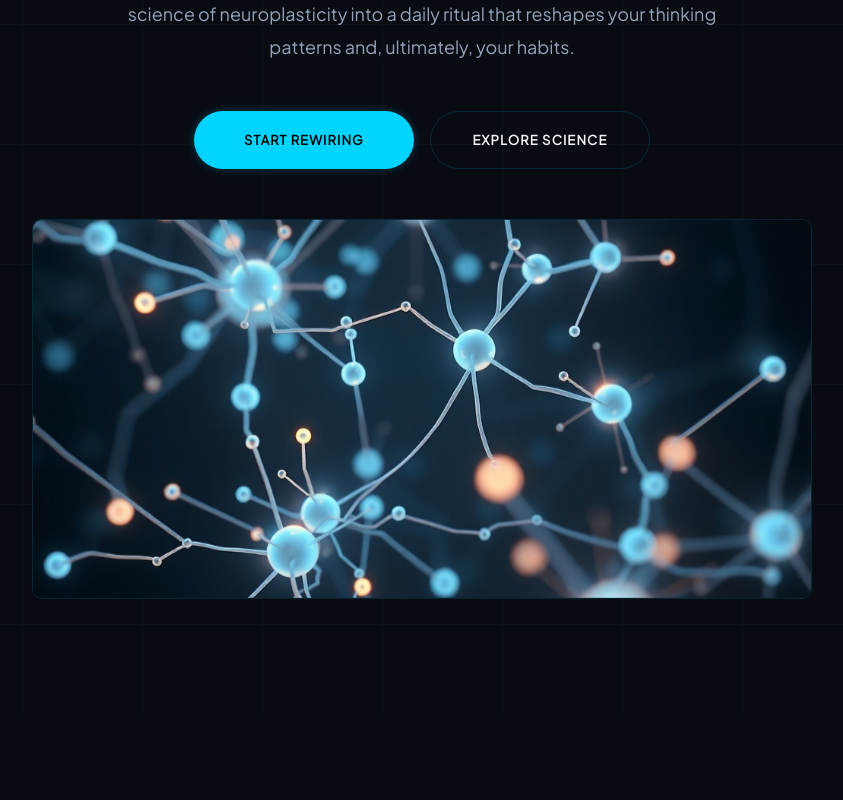
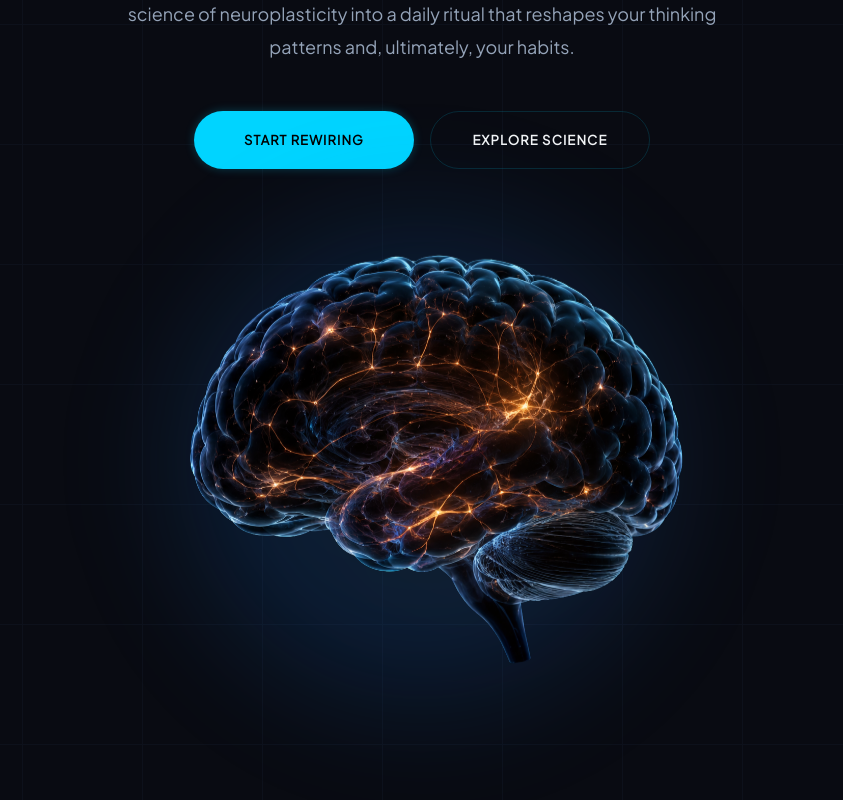
Before and after one commit to DannyBorbon/rewire-pulse, a React (Vite) app: page / in a window 1280 px wide. Shown: the part 576-1376 px from the top of the page, without its empty margins (218-1061 px from the left). Built offline with nearby package versions, Linux system fonts and the light colour scheme.

Commit message:
Update hero brain visual

```diff
--- a/src/components/Hero/Hero.css
+++ b/src/components/Hero/Hero.css
@@ -156,11 +156,11 @@
 }
 
 .hero__image-container {
-  width: min(90%, 810px);
-  aspect-ratio: 2 / 1;
-  border: 1px solid var(--border-default);
+  position: relative;
+  width: min(90%, 480px);
+  aspect-ratio: 1 / 1;
   border-radius: 10px;
-  overflow: hidden;
+  overflow: visible;
   animation: float 6s ease-in-out infinite;
 }
 @keyframes float {
@@ -177,11 +177,41 @@
   }
 }
 
+.hero__image-container::before {
+  content: "";
+  position: absolute;
+  inset: -15%;
+  background: radial-gradient(
+    circle at 50% 50%,
+    rgba(85, 200, 255, 0.08) 0%,
+    rgba(18, 107, 206, 0.2) 35%,
+    transparent 70%
+  );
+  filter: blur(40px);
+  border-radius: 50%;
+  z-index: 0;
+}
+
+.hero__image-container::after {
+  content: "";
+  position: absolute;
+  width: 40%;
+  height: 40%;
+  left: 42%;
+  top: 30%;
+  background: #f47a38;
+  opacity: 0.07;
+  filter: blur(110px);
+  border-radius: 50%;
+  z-index: 0;
+}
+
 .hero__image {
-  width: 100%;
+  width: auto;
   height: 100%;
   object-fit: cover;
   object-position: center;
+  position: relative;
 }
 
 @media (min-width: 321px) {
@@ -205,28 +235,11 @@
     margin-inline: auto;
     font-size: large;
   }
-
-  .hero__image-container {
-    width: 580px;
-    height: 360px;
-  }
 }
 
 @media screen and (min-width: 1024px) {
   .hero__title {
     font-size: 75px;
-  }
-
-  .hero__image-container {
-    width: 780px;
-    height: 380px;
-  }
-}
-
-@media screen and (min-width: 1440px) {
-  .hero__image-container {
-    width: 810px;
-    height: 400px;
   }
 }
 
--- a/src/components/Hero/Hero.jsx
+++ b/src/components/Hero/Hero.jsx
@@ -1,5 +1,5 @@
 import "../Hero/Hero.css";
-import neuralImg from "../../assets/images/neural-connections.png";
+import brainImg from "../../assets/images/brain-hero.svg";
 import nodeImg from "../../assets/images/node-hero.svg";
 
 function Hero() {
@@ -40,7 +40,7 @@ function Hero() {
           <div className="hero__image-container">
             <img
               className="hero__image"
-              src={neuralImg}
+              src={brainImg}
               alt="Neuronal Connections"
             />
           </div>
```
Also changed, not shown: src/assets/images/brain-hero.svg (added).
